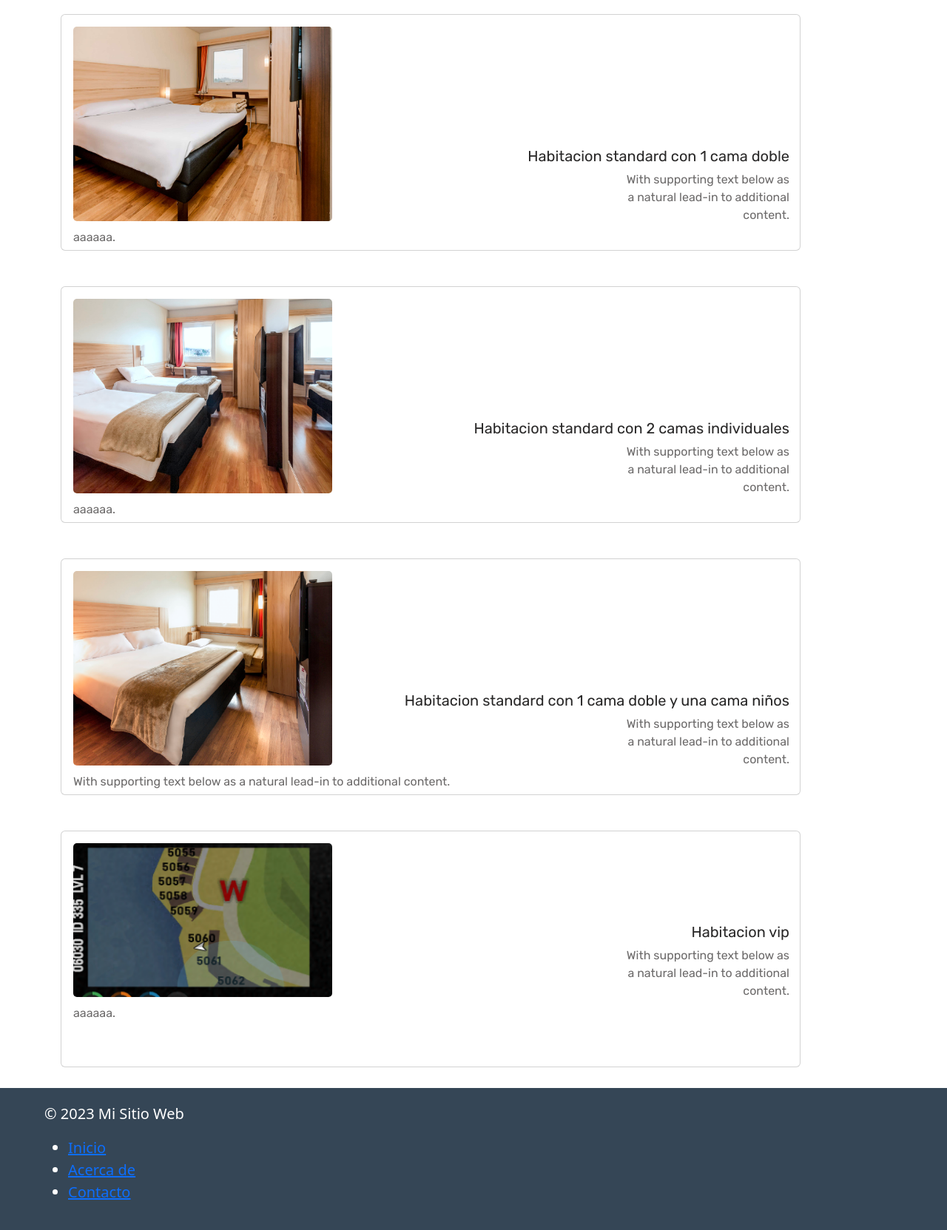
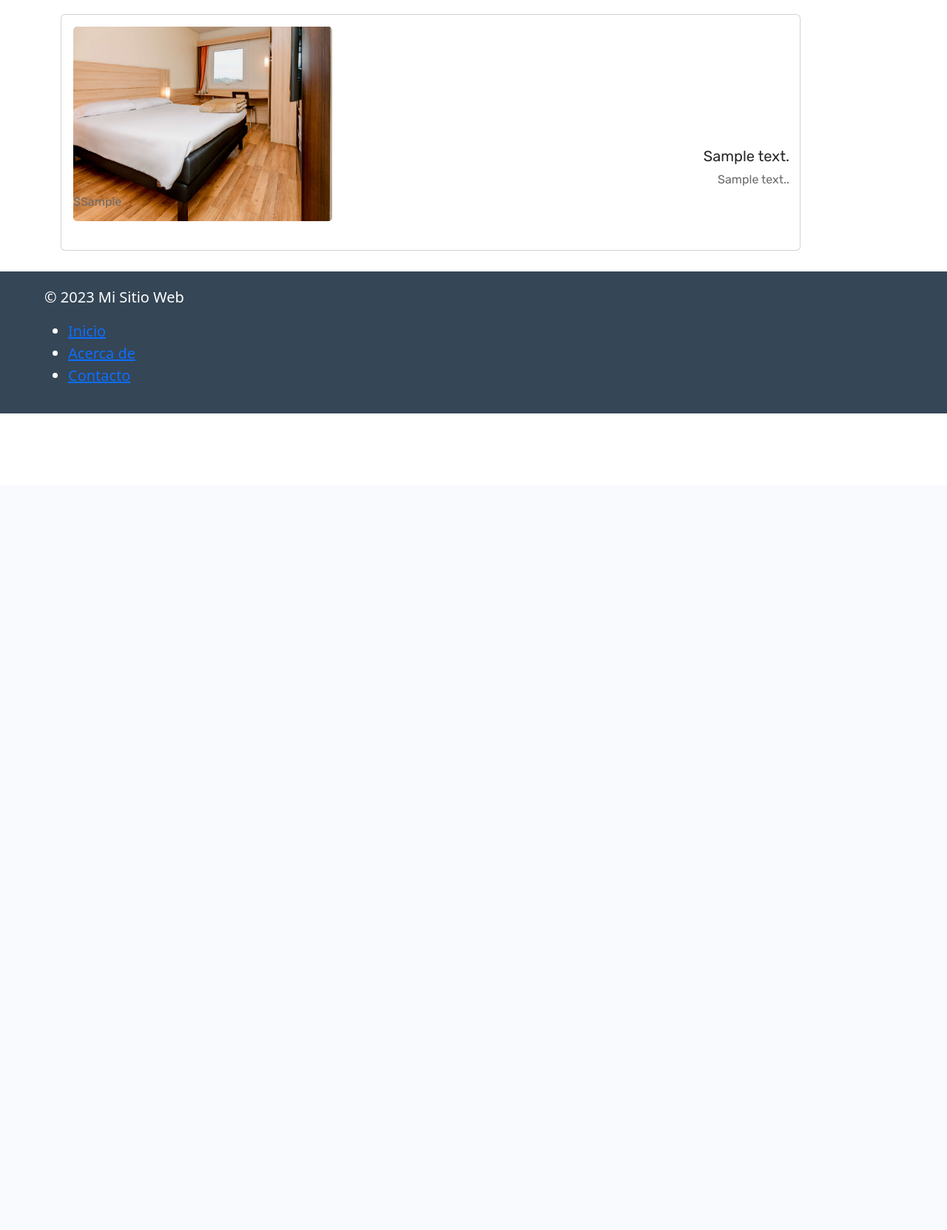
Before and after one commit to hepalma/Ingenieria_de_software, a Django app: page /habitaciones in a window 1280 px wide; the page is wider, and only the part inside the window is pictured. Shown: the part 144-1807 px from the top of that part at 74% size. After the commit the page ends 703 px from the top of that part, so only its background shows below. Run offline with Django 4.2, Linux system fonts and the light colour scheme; tables that the repository leaves empty hold one stand-in row (values such as "Sample post").

Commit message:
respaldo formularios

```diff
--- a/webhotel/core/models.py
+++ b/webhotel/core/models.py
@@ -6,10 +6,10 @@
     nombre = models.CharField(max_length=50, verbose_name="Nombre cliente")
     apellido = models.CharField(max_length=50, verbose_name="apellido cliente")
     correo = models.CharField(max_length=50, verbose_name="Correo cliente")
-    telefono = models.IntegerField(max_length=9, verbose_name="Telefono cliente")
+    telefono = models.CharField(max_length=9, verbose_name="Telefono cliente")
 
     def __str__(self):
-        return self.idCliente
+        return str(self.idCliente)
 
 
 
@@ -20,9 +20,15 @@
     categoria = models.CharField(max_length=50, verbose_name="Categoria Hotel")
 
     def __str__(self):
-        return self.idHotel
+        return str(self.idHotel)
 
 
+class estado(models.Model):
+    idEstado = models.AutoField(primary_key=True, verbose_name="Id estado")
+    nombreEstado = models.CharField(max_length=20, verbose_name="Estado")
+
+    def __str__(self):
+        return str(self.idEstado)
 
 
 class habitacion(models.Model):
@@ -32,10 +38,10 @@
     capacidadHabitacion = models.CharField(max_length=50, verbose_name="Capacidad habitacion")
     precioHabitacion = models.CharField(max_length=50, verbose_name="precio habitacion")
     descripcionHabitacion = models.TextField(max_length=2000, verbose_name="descripcion")
-    estadoHabitacion = models.CharField(max_length=50, verbose_name="estado habitacion")
+    nombreEstado = models.ForeignKey(estado, on_delete=models.CASCADE)
 
     def __str__(self):
-        return self.idHabitacion
+        return str(self.idHabitacion)
 
 
 class reserva(models.Model):
@@ -47,4 +53,4 @@
     cantidadPersonas = models.CharField(max_length=50, verbose_name="Cantidad personas")
 
     def __str__(self):
-        return self.idHabitacion
+        return str(self.idHabitacion)
--- a/webhotel/core/templates/app/habitaciones.html
+++ b/webhotel/core/templates/app/habitaciones.html
@@ -8,51 +8,22 @@
     <div Class="titulo_Habitaciones mb-5">
       Habitaciones
     </div>
+    {% load humanize %}
+    {% for x in habitaciones %}
     <div class="container">
       <div class="row">
           <div class="col-md-12">
             <div class="card mb-5">
               <div class="card-body">
                 <img class="card-img" src="{%static 'img/camadoble.jpg'%}"  alt="...">
-                <h5 class="card-title">Habitacion standard con 1 cama doble</h5>
-                <p class="card-text">With supporting text below as <br>a natural lead-in to additional <br>content.</p>
-                <p class="card-caract">aaaaaa.</p>
+                <h5 class="card-title">{{ x.descripcionHabitacion }}</h5>
+                <p class="card-text">{{ x.descripcionHabitacion }}.</p>
+                <p class="card-caract">${{ x.precioHabitacion | intcomma }}</p>
               </div>
             </div>
           </div>
 
-          <div class="col-md-12">
-            <div class="card mb-5">
-              <div class="card-body">
-                <img class="card-img" src="{%static 'img/stand2camas.jpg'%}"  alt="...">
-                <h5 class="card-title">Habitacion standard con 2 camas individuales</h5>
-                <p class="card-text">With supporting text below as <br>a natural lead-in to additional <br>content.</p>
-                <p class="card-caract">aaaaaa.</p>
-              </div>
-            </div>
-          </div>
-
-          <div class="col-md-12">
-            <div class="card mb-5">
-              <div class="card-body">
-                <img class="card-img" src="{%static 'img/camaniño.jpg'%}"  alt="...">
-                <h5 class="card-title">Habitacion standard con 1 cama doble y una cama niños</h5>
-                <p class="card-text">With supporting text below as <br>a natural lead-in to additional <br>content.</p>
-                <p class="card-caract">With supporting text below as a natural lead-in to additional content.</p>
-              </div>
-            </div>
-          </div>
-
-          <div class="col-md-12">
-            <div class="card mb-5">
-              <div class="card-body">
-                <img class="card-img" src="{%static 'img/aaa.png'%}"  alt="...">
-                <h5 class="card-title">Habitacion vip</h5>
-                <p class="card-text">With supporting text below as <br>a natural lead-in to additional <br>content.</p>
-                <p class="card-caract">aaaaaa.</p>
-              </div>
-            </div>
-          </div>
+    {% endfor %}
 
       </div>
     </div>
--- a/webhotel/core/views.py
+++ b/webhotel/core/views.py
@@ -1,12 +1,16 @@
 from django.shortcuts import render, redirect
-
+from .models import habitacion
+from .forms import ReservaForm
 # Create your views here.
 
 def home(request):
     return render(request, 'app/home.html')
 
 def habitaciones(request):
-    return render(request, 'app/habitaciones.html')
+    habitaciones = habitacion.objects.all()
+    data = { 'habitaciones' : habitaciones}
+    return render(request, 'app/habitaciones.html', data)
 
 def reserva(request):
-    return render(request, 'app/reserva.html')
+    data = { 'form': ReservaForm()}
+    return render(request, 'app/reserva.html', data)
--- a/webhotel/webhotel/settings.py
+++ b/webhotel/webhotel/settings.py
@@ -38,6 +38,7 @@
     'django.contrib.messages',
     'django.contrib.staticfiles',
     'core',
+    'django.contrib.humanize',
 ]
 
 MIDDLEWARE = [
@@ -111,7 +112,7 @@
 # Internationalization
 # https://docs.djangoproject.com/en/4.2/topics/i18n/
 
-LANGUAGE_CODE = 'en-us'
+LANGUAGE_CODE = 'es'
 
 TIME_ZONE = 'UTC'
 
```
Also changed, not shown: webhotel/core/admin.py (+9 -5 lines), webhotel/core/forms.py (added, +9 -0 lines), webhotel/core/templates/app/reserva.html (+3 -22 lines), webhotel/core/migrations/0001_initial.py.
